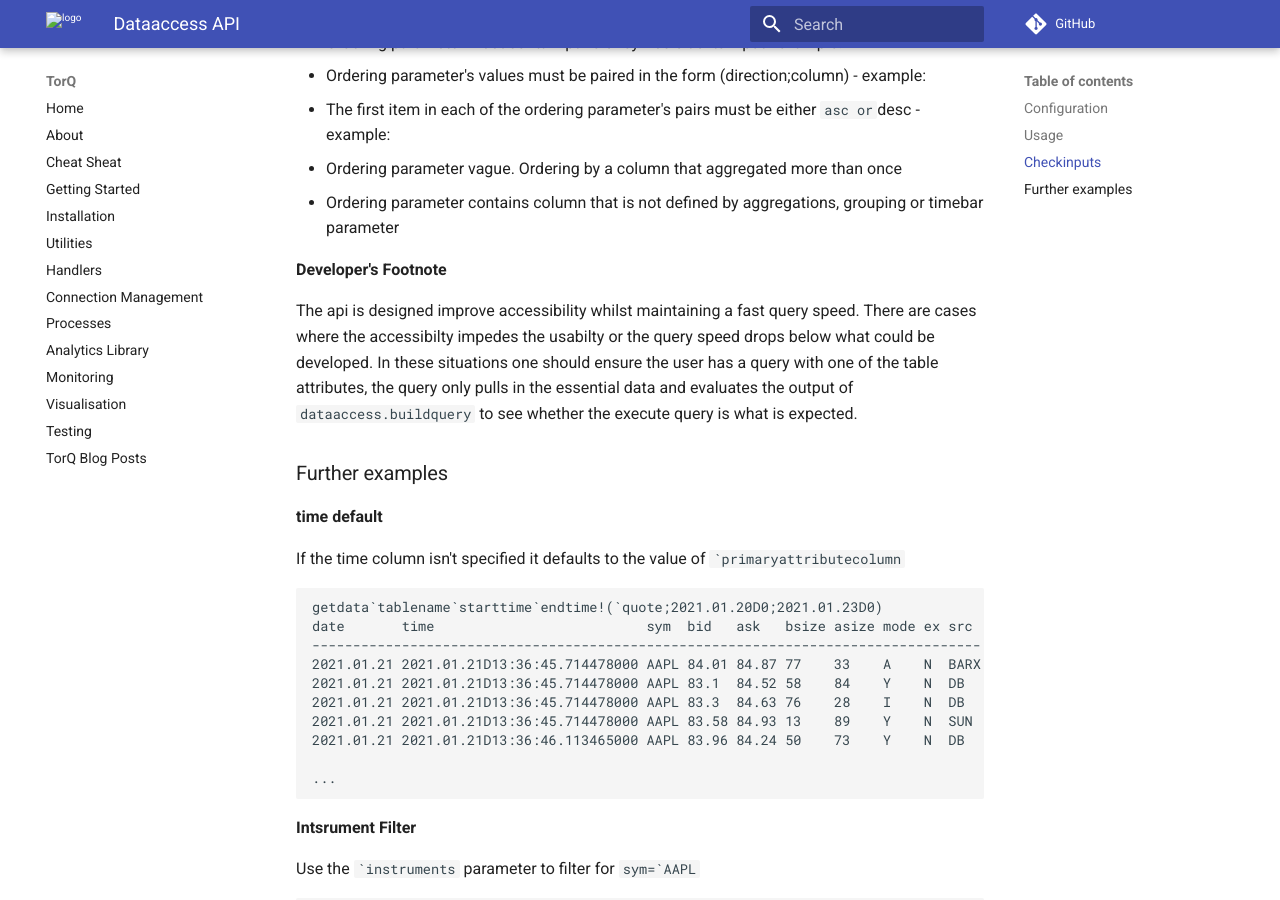
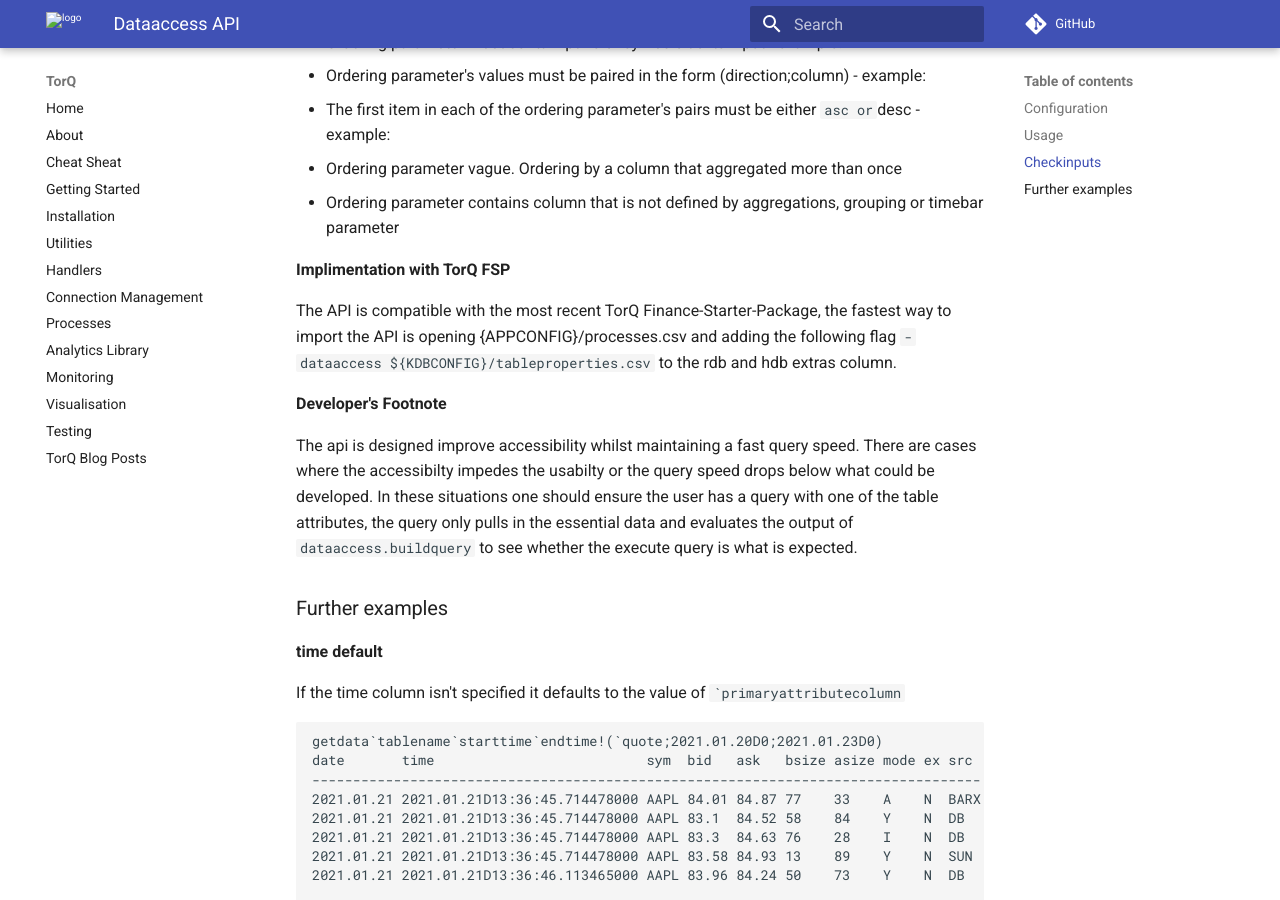
Before and after one commit to DataIntellectTech/TorQ, an MkDocs documentation site: the page built from docs/dataaccess.md, in a window 1280 px wide and 900 px high, scrolled down 6594 px. Built offline with MkDocs 1.6.1 and Material for MkDocs 9.7.7, drawn with Linux system fonts in a browser that asks for light colours; comment, search, counter and statistics services are not loaded; old or Windows-style settings are respelled for this version of MkDocs.

Commit message:
Update dataaccess.md
Added FSP compatibility documentation

```diff
--- a/docs/dataaccess.md
+++ b/docs/dataaccess.md
@@ -185,6 +185,10 @@
 - The first item in each of the ordering parameter's pairs must be either `asc or `desc - example:
 - Ordering parameter vague. Ordering by a column that aggregated more than once
 - Ordering parameter contains column that is not defined by aggregations, grouping or timebar parameter
+
+**Implimentation with TorQ FSP**
+
+The API is compatible with the most recent TorQ Finance-Starter-Package, the fastest way to import the API is opening {APPCONFIG}/processes.csv and adding the following flag `  -dataaccess ${KDBCONFIG}/tableproperties.csv` to the rdb and hdb extras column.
 
 
 **Developer's Footnote**
```
